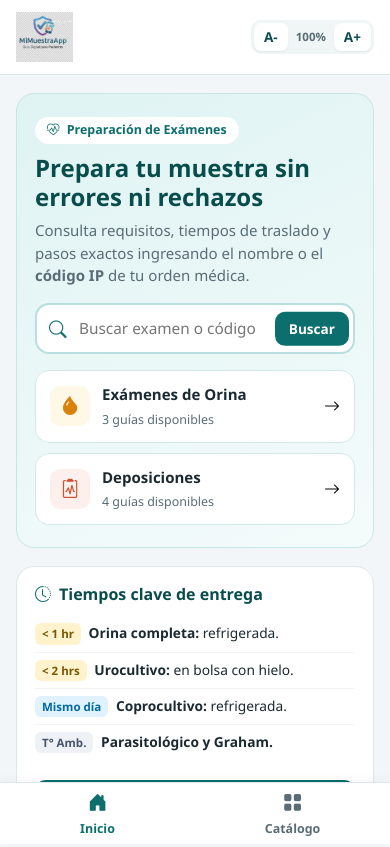
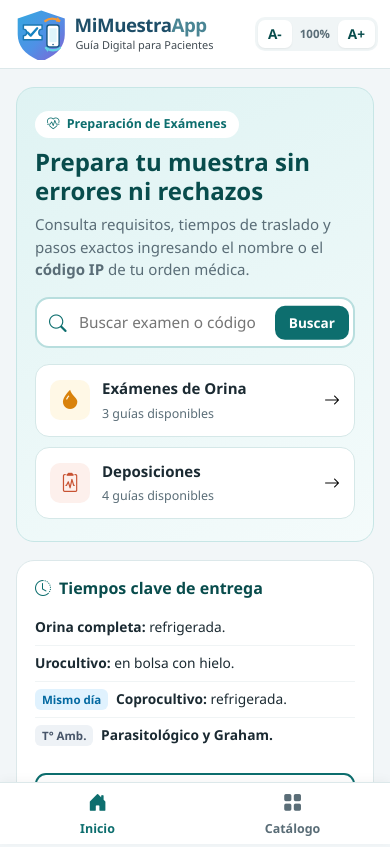
Before and after one commit to mastergbros2000/MiMuestraApp-Web, a plain HTML site: page index.html in a window 390 px wide. Shown: the top 847 px of the page. Drawn offline with nearby package versions, Linux system fonts and the light colour scheme.

Commit message:
correccion de logo

```diff
--- a/css/styles.css
+++ b/css/styles.css
@@ -68,15 +68,37 @@ body {
 .brand-area {
   display: flex;
   align-items: center;
-  gap: 10px;
   cursor: pointer;
 }
 
 .brand-logo {
-  height: 50px;
+  height: 62px;
   width: auto;
+  max-width: 100%;
   object-fit: contain;
   display: block;
+}
+
+@media (max-width: 479px) {
+  .navbar-inner {
+    padding: 8px 12px;
+    gap: 8px;
+  }
+
+  .brand-area {
+    flex: 1 1 180px;
+    min-width: 180px;
+  }
+
+  .brand-logo {
+    height: 52px;
+    width: auto;
+  }
+
+  .a11y-controls {
+    flex-shrink: 0;
+    margin-inline-start: auto;
+  }
 }
 
 /* Navegación superior (oculta en móvil, visible en tablet/PC >= 768px) */
@@ -353,7 +375,6 @@ body {
   white-space: nowrap;
 }
 
-.badge-time.warn { background: #fff3cd; color: #7a5600; }
 .badge-time.info { background: #e0f2fe; color: #0369a1; }
 .badge-time.neutral { background: #eef2f6; color: #475569; }
 
--- a/index.html
+++ b/index.html
@@ -17,7 +17,31 @@
     <header class="top-navbar">
       <div class="navbar-inner">
         <div class="brand-area" onclick="navigateTo('inicio')">
-          <img src="assets/img/logo.png" alt="MiMuestraApp - Guía Digital para Pacientes" class="brand-logo">
+          <svg class="brand-logo" viewBox="0 0 285 64" role="img" aria-labelledby="brandLogoTitle brandLogoDescription" focusable="false">
+            <title id="brandLogoTitle">MiMuestraApp</title>
+            <desc id="brandLogoDescription">Guía Digital para Pacientes</desc>
+            <defs>
+              <linearGradient id="brandShieldGradient" x1="0" y1="0" x2="1" y2="1">
+                <stop offset="0" stop-color="#35a8df"/>
+                <stop offset="0.52" stop-color="#4f91e6"/>
+                <stop offset="1" stop-color="#865fd2"/>
+              </linearGradient>
+            </defs>
+            <path d="M36 3 65 13v19c0 16-10 26-29 34C17 58 7 48 7 32V13L36 3Z" fill="url(#brandShieldGradient)"/>
+            <path d="M14 21h23v5a4 4 0 0 0 0 8v5H14v-5a4 4 0 0 0 0-8v-5Z" fill="#fff" stroke="#1b78b2" stroke-width="1.8" stroke-linejoin="round"/>
+            <path d="m19 30 4 4 8-9" fill="none" stroke="#1683c1" stroke-width="2.8" stroke-linecap="round" stroke-linejoin="round"/>
+            <path d="M41 16c5-4 12-4 17 0" fill="none" stroke="#f59a38" stroke-width="2.8" stroke-linecap="round"/>
+            <path d="m56 11 4 5-6 1" fill="#f59a38"/>
+            <path d="M59 49c-5 4-12 4-17 0" fill="none" stroke="#62d1e5" stroke-width="2.8" stroke-linecap="round"/>
+            <path d="m44 54-4-5 6-1" fill="#62d1e5"/>
+            <rect x="43" y="21" width="15" height="27" rx="3" fill="#fff" stroke="#1b5b88" stroke-width="1.8"/>
+            <rect x="46" y="25" width="9" height="17" rx="1" fill="#dff5fb"/>
+            <circle cx="50.5" cy="45" r="1" fill="#1b5b88"/>
+            <text x="77" y="29" font-family="Segoe UI, system-ui, sans-serif" font-size="23" font-weight="800" letter-spacing="-0.55">
+              <tspan fill="#1e4e68">MiMuestra</tspan><tspan fill="#4a8594">App</tspan>
+            </text>
+            <text x="78" y="50" font-family="Segoe UI, system-ui, sans-serif" font-size="13.5" font-weight="500" fill="#414b52">Guía Digital para Pacientes</text>
+          </svg>
         </div>
 
         <!-- NAVEGACIÓN ESCRITORIO / TABLET GRANDE -->
@@ -82,8 +106,8 @@
           <div class="aside-card">
             <h3><i class="bi bi-clock-history text-teal me-2"></i>Tiempos clave de entrega</h3>
             <ul class="time-summary-list">
-              <li><span class="badge-time warn">&lt; 1 hr</span> <strong>Orina completa:</strong> refrigerada.</li>
-              <li><span class="badge-time warn">&lt; 2 hrs</span> <strong>Urocultivo:</strong> en bolsa con hielo.</li>
+              <li><strong>Orina completa:</strong> refrigerada.</li>
+              <li><strong>Urocultivo:</strong> en bolsa con hielo.</li>
               <li><span class="badge-time info">Mismo día</span> <strong>Coprocultivo:</strong> refrigerada.</li>
               <li><span class="badge-time neutral">T° Amb.</span> <strong>Parasitológico y Graham.</strong></li>
             </ul>
--- a/js/app.js
+++ b/js/app.js
@@ -7,7 +7,6 @@ const EXAMS_DATA = [
     category: "orina",
     categoryLabel: "Exámenes de orina",
     icon: "bi-virus",
-    badge: "Entregar < 1-2 hrs",
     featured: true,
     keywords: ["orina", "infeccion", "bacterias", "cultivo", "ip-024", "segundo chorro"],
     description: "Busca determinar agentes infecciosos en su orina para que su médico tome decisiones terapéuticas apropiadas.",
@@ -63,7 +62,6 @@ const EXAMS_DATA = [
     category: "orina",
     categoryLabel: "Exámenes de orina",
     icon: "bi-droplet-fill",
-    badge: "Primera orina / < 1 hr",
     featured: true,
     keywords: ["orina", "sedimento", "ip-021", "ip-020", "mañana"],
     description: "Análisis general de orina y sedimento urinario para evaluar función renal y detectar alteraciones.",
@@ -108,7 +106,6 @@ const EXAMS_DATA = [
     category: "orina",
     categoryLabel: "Exámenes de orina",
     icon: "bi-clock-history",
-    badge: "Refrigerar 24 hrs",
     featured: false,
     keywords: ["24 horas", "clearance", "proteinuria", "porfirinas", "oxalato", "ip-017"],
     description: "Recolecta toda la orina eliminada durante un período exacto de 24 horas para medir componentes específicos.",
@@ -146,7 +143,6 @@ const EXAMS_DATA = [
     category: "deposiciones",
     categoryLabel: "Exámenes de deposiciones",
     icon: "bi-layers",
-    badge: "5 días seguidos",
     featured: true,
     keywords: ["graham", "oxiuros", "cinta", "laminas", "vidrio", "parasito", "ip-034"],
     description: "Detecta la presencia del parásito intestinal Enterobius vermicularis (oxiuros) mediante láminas con cinta adhesiva.",
@@ -185,7 +181,6 @@ const EXAMS_DATA = [
     category: "deposiciones",
     categoryLabel: "Exámenes de deposiciones",
     icon: "bi-eyedropper",
-    badge: "Entregar mismo día",
     featured: false,
     keywords: ["coprocultivo", "torula", "gel", "diarrea", "bacterias", "ip-002"],
     description: "Cultivo de deposición para identificar bacterias causantes de infecciones gastrointestinales.",
@@ -223,7 +218,6 @@ const EXAMS_DATA = [
     category: "deposiciones",
     categoryLabel: "Exámenes de deposiciones",
     icon: "bi-card-checklist",
-    badge: "Dieta 3 días antes",
     featured: false,
     keywords: ["sangre oculta", "guayaco", "tarjeta", "dieta", "carnes", "ip-022"],
     description: "Detecta pequeñas cantidades de sangre oculta en las heces mediante tarjetas reactivas.",
@@ -264,7 +258,6 @@ const EXAMS_DATA = [
     category: "deposiciones",
     categoryLabel: "Exámenes de deposiciones",
     icon: "bi-prescription2",
-    badge: "Líquido fijador",
     featured: false,
     keywords: ["parasitologico", "coproparasitologico", "parasitos", "frascos", "fijador", "ip-032"],
     description: "Permite detectar la presencia de parásitos intestinales en muestras seriadas de deposición.",
--- a/sw.js
+++ b/sw.js
@@ -1,4 +1,4 @@
-const CACHE_NAME = 'mimuestra-v6';
+const CACHE_NAME = 'mimuestra-v10';
 const PAGES = ['./', './index.html'].map(path => new URL(path, self.registration.scope).href);
 const ASSETS = [
   './css/styles.css?v=5',
```
